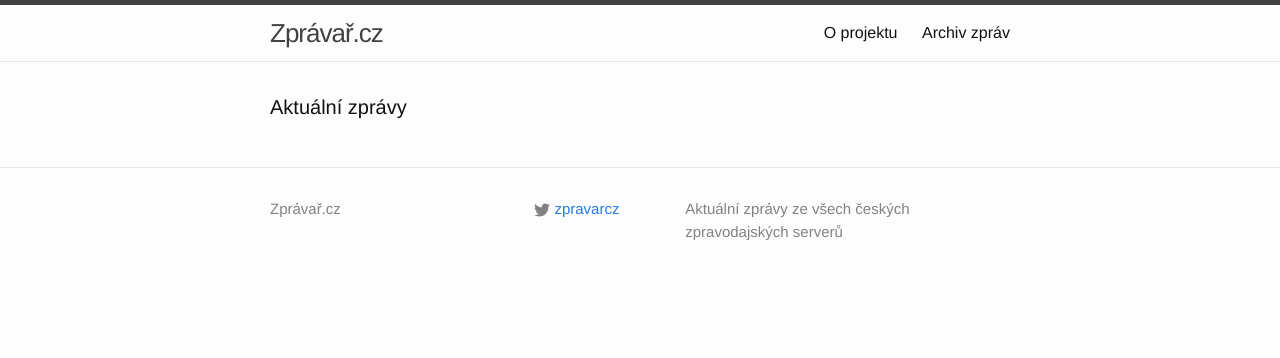
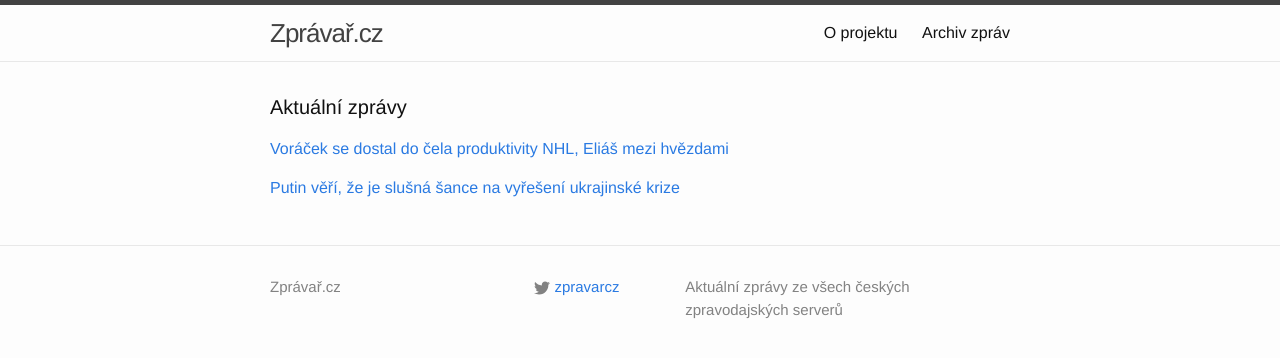
Before and after one commit to adliska/zpravar, a Jekyll site: the page built from index.html, in a window 1280 px wide. Shown: the top 358 px of the page. Built offline with Jekyll 4.4.1, drawn with Linux system fonts in a browser that asks for light colours.

Commit message:
zpravar news update

```diff
--- a/index.html
+++ b/index.html
@@ -5,4 +5,20 @@ layout: default
 <div class="home">
     <h1 class="page-heading">Aktuální zprávy</h1>
 
-</div>
+<p><a href="javascript:;" onclick="toggle_visibility('zpravy0')">Voráček se dostal do čela produktivity NHL, Eliáš mezi hvězdami</a></p>
+<div id="zpravy0" style="display:none">
+<ul>
+<li><a href=http://www.denik.cz/hokej/voracek-se-dostal-do-cela-produktivity-nhl-elias-mezi-hvezdami-20141116.html>Voráček se dostal do čela produktivity NHL, Eliáš mezi hvězdami - www.denik.cz</a></li>
+<li><a href=http://hokej.idnes.cz/voracek-preskocil-crosbyho-df7-/nhl.aspx?c=A141115_221239_nhl_Mkr>Voráček přeskočil Crosbyho v bodování NHL, Hemský se konečně prosadil - hokej.idnes.cz</a></li>
+<li><a href=http://www.sportovninoviny.cz/zpravy/voracek-se-dostal-do-cela-produktivity-nhl-elias-mezi-hvezdami/1147860>Voráček se dostal do čela produktivity NHL, Eliáš mezi hvězdami - www.sportovninoviny.cz</a></li>
+<li><a href=http://sport.aktualne.cz/voracek-v-noci-zase-zaril-a-uz-vede-produktivitu-cele-nhl/r~d757d65c6d5411e4b6d20025900fea04/>Voráček v noci zase zářil a už vede produktivitu celé NHL - sport.aktualne.cz</a></li>
+<li><a href=http://sport.aktualne.cz/tlusty-a-hemsky-bodovali-jejich-tymy-vsak-prohraly/r~b3fa94a06d2311e49bec0025900fea04/>Tlustý a Hemský bodovali, jejich týmy však prohrály - sport.aktualne.cz</a></li>
+</ul>
+</div><p><a href="javascript:;" onclick="toggle_visibility('zpravy1')">Putin věří, že je slušná šance na vyřešení ukrajinské krize</a></p>
+<div id="zpravy1" style="display:none">
+<ul>
+<li><a href=http://www.novinky.cz/zahranicni/svet/353642-putin-veri-ze-je-slusna-sance-na-vyreseni-ukrajinske-krize.html>Putin věří, že je slušná šance na vyřešení ukrajinské krize - www.novinky.cz</a></li>
+<li><a href=http://zpravy.idnes.cz/putin-o-ukrajine-0ki-/zahranicni.aspx?c=A141116_071008_zahranicni_cen>Putin mluví o slušné šanci na ukončení konfliktu na Ukrajině - zpravy.idnes.cz</a></li>
+<li><a href=http://www.ceskenoviny.cz/zpravy/zpravy/usa-japonsko-a-australie-odsoudily-ruskou-anexi-krymu/1147848>USA, Japonsko a Austrálie odsoudily ruskou anexi Krymu - www.ceskenoviny.cz</a></li>
+</ul>
+</div></div>
```
